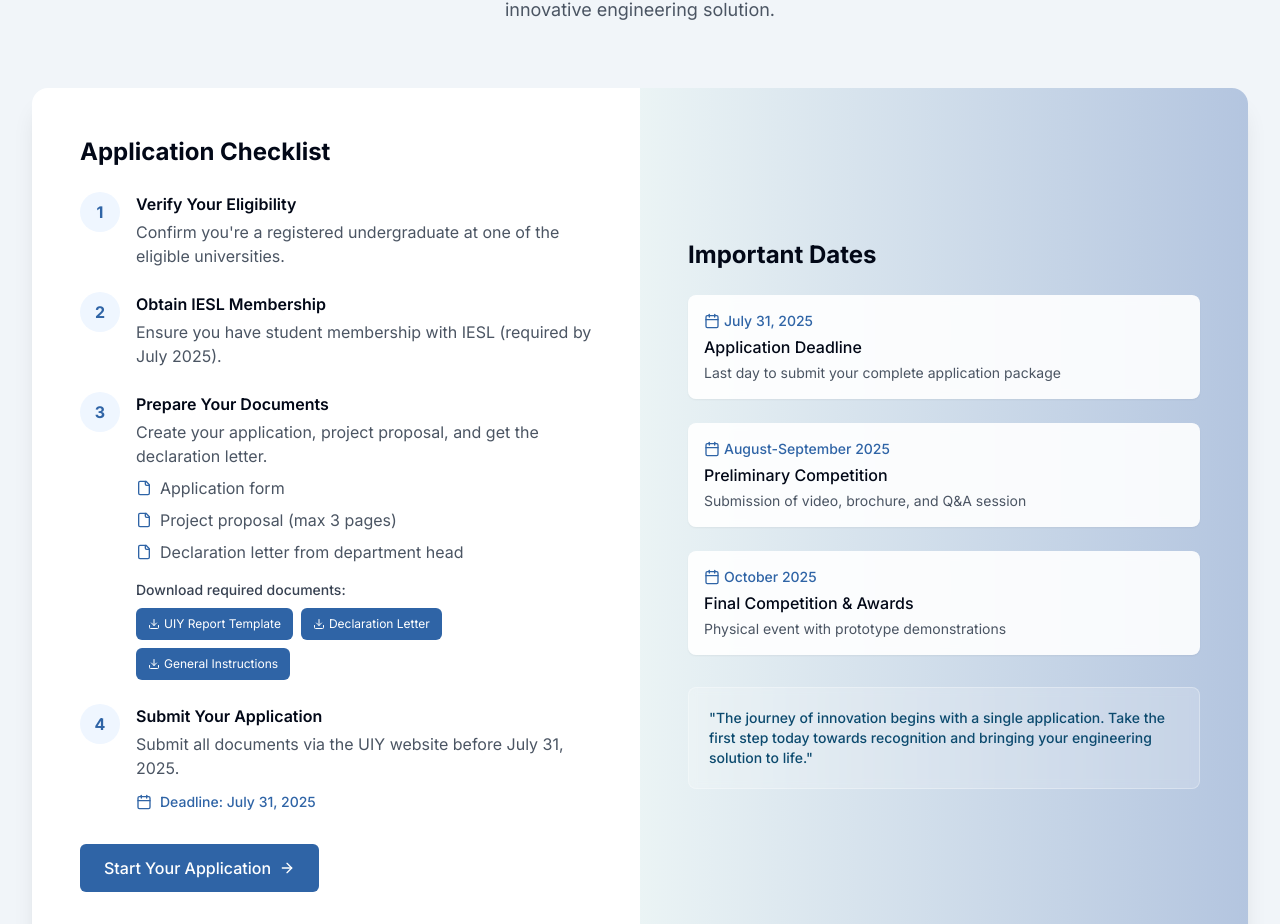
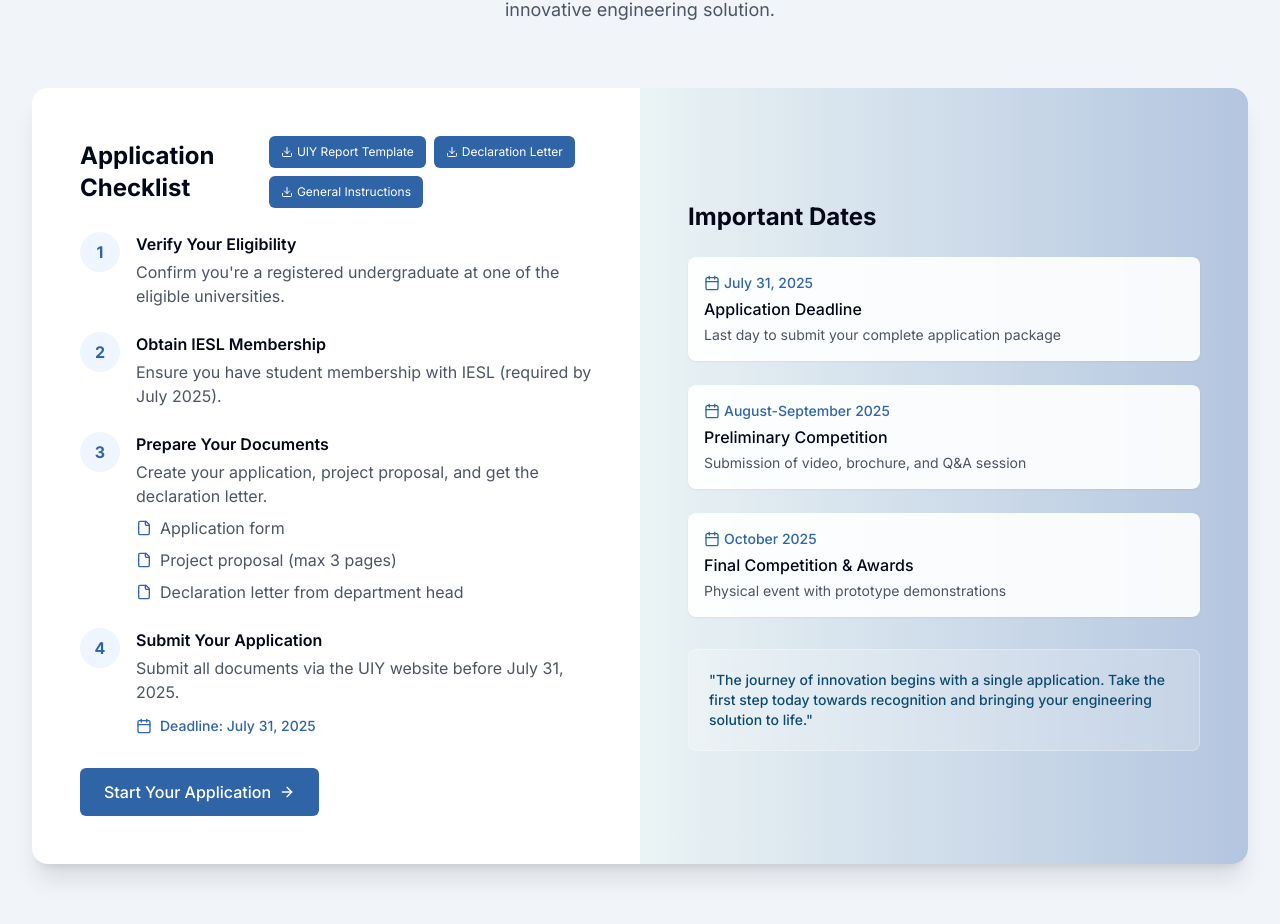
Before and after one commit to IESL-UIY-26/frontend, a React (Vite) app: page / in a window 1280 px wide. Shown: the part 10760-11684 px from the top of the page. Built offline with nearby package versions, Linux system fonts and the light colour scheme; a web font is replaced by a local one.

Commit message:
feat: Add general instructions form and update links
Added the general instructions form next to the application checklist title and updated the download links for UIY Report Template, Declaration Letter, and General Instructions.

```diff
--- a/src/components/ApplyNow.tsx
+++ b/src/components/ApplyNow.tsx
@@ -1,4 +1,3 @@
-
 import React from 'react';
 import { Calendar, File, ArrowRight, Download } from 'lucide-react';
 
@@ -17,7 +16,38 @@ const ApplyNow = () => {
         <div className="bg-white rounded-2xl shadow-xl overflow-hidden reveal-animation">
           <div className="grid md:grid-cols-2">
             <div className="p-8 md:p-12">
-              <h3 className="text-2xl font-bold mb-6">Application Checklist</h3>
+              <div className="flex flex-col sm:flex-row sm:items-center sm:justify-between gap-4 mb-6">
+                <h3 className="text-2xl font-bold">Application Checklist</h3>
+                <div className="flex flex-wrap gap-2">
+                  <a
+                    href="https://uiy.iesl.lk/documents/UIY Reoprt-temp.doc"
+                    className="inline-flex items-center gap-1 px-3 py-2 text-xs bg-uiy-blue text-white rounded-md hover:bg-uiy-darkblue transition-colors"
+                    target="_blank"
+                    rel="noopener noreferrer"
+                  >
+                    <Download className="w-3 h-3" />
+                    UIY Report Template
+                  </a>
+                  <a
+                    href="https://uiy.iesl.lk/documents/Declaration Letter .docx"
+                    className="inline-flex items-center gap-1 px-3 py-2 text-xs bg-uiy-blue text-white rounded-md hover:bg-uiy-darkblue transition-colors"
+                    target="_blank"
+                    rel="noopener noreferrer"
+                  >
+                    <Download className="w-3 h-3" />
+                    Declaration Letter
+                  </a>
+                  <a
+                    href="https://uiy.iesl.lk/documents/UIY_Genaral_Instruction_2025,New.pdf"
+                    className="inline-flex items-center gap-1 px-3 py-2 text-xs bg-uiy-blue text-white rounded-md hover:bg-uiy-darkblue transition-colors"
+                    target="_blank"
+                    rel="noopener noreferrer"
+                  >
+                    <Download className="w-3 h-3" />
+                    General Instructions
+                  </a>
+                </div>
+              </div>
 
               <div className="space-y-6">
                 <div className="flex items-start gap-4">
@@ -59,33 +89,6 @@ const ApplyNow = () => {
                       <div className="flex items-center gap-2 text-gray-600">
                         <File className="w-4 h-4 text-uiy-blue" />
                         <span>Declaration letter from department head</span>
-                      </div>
-                    </div>
-
-                    <div className="mt-4 space-y-2">
-                      <p className="text-sm font-medium text-gray-700">Download required documents:</p>
-                      <div className="flex flex-wrap gap-2">
-                        <a
-                          href="#uiy-report-template"
-                          className="inline-flex items-center gap-1 px-3 py-2 text-xs bg-uiy-blue text-white rounded-md hover:bg-uiy-darkblue transition-colors"
-                        >
-                          <Download className="w-3 h-3" />
-                          UIY Report Template
-                        </a>
-                        <a
-                          href="#declaration-letter"
-                          className="inline-flex items-center gap-1 px-3 py-2 text-xs bg-uiy-blue text-white rounded-md hover:bg-uiy-darkblue transition-colors"
-                        >
-                          <Download className="w-3 h-3" />
-                          Declaration Letter
-                        </a>
-                        <a
-                          href="#general-instructions"
-                          className="inline-flex items-center gap-1 px-3 py-2 text-xs bg-uiy-blue text-white rounded-md hover:bg-uiy-darkblue transition-colors"
-                        >
-                          <Download className="w-3 h-3" />
-                          General Instructions
-                        </a>
                       </div>
                     </div>
                   </div>
```
